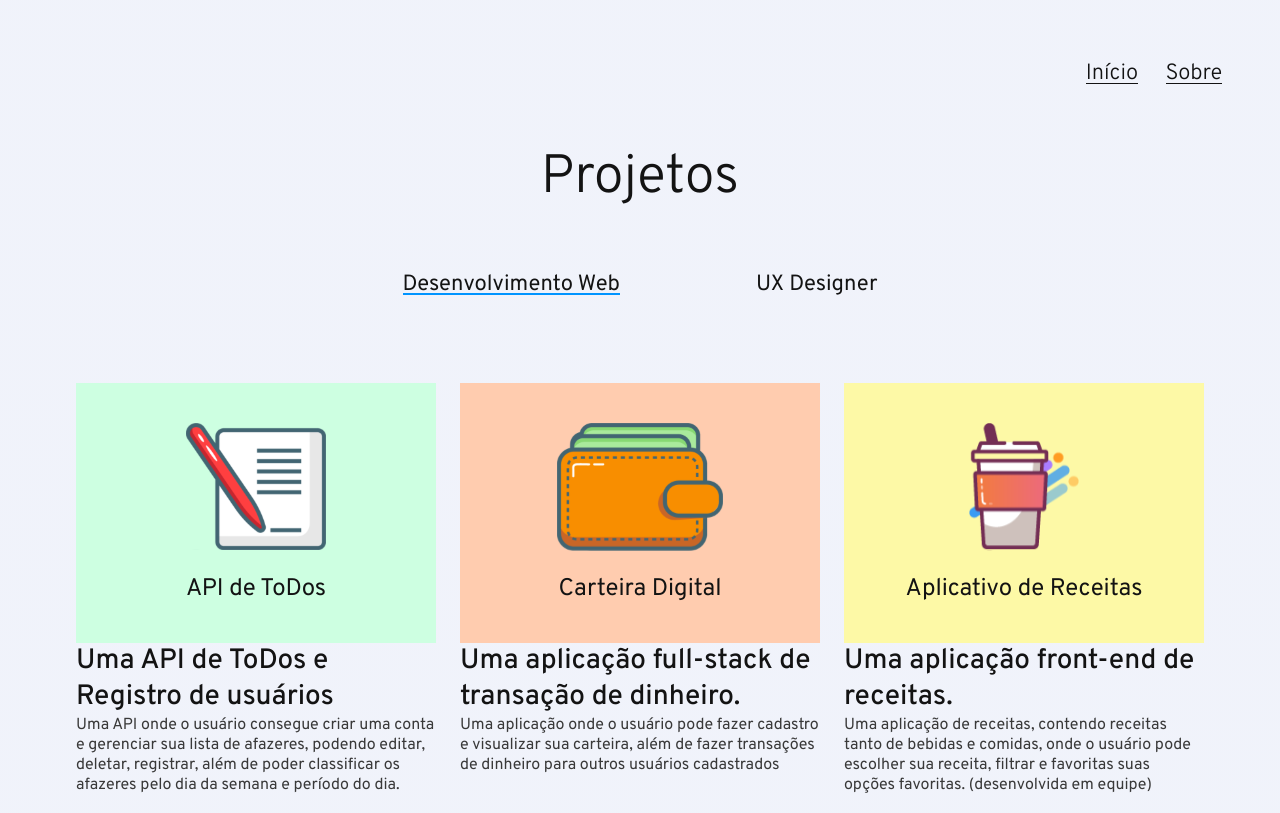
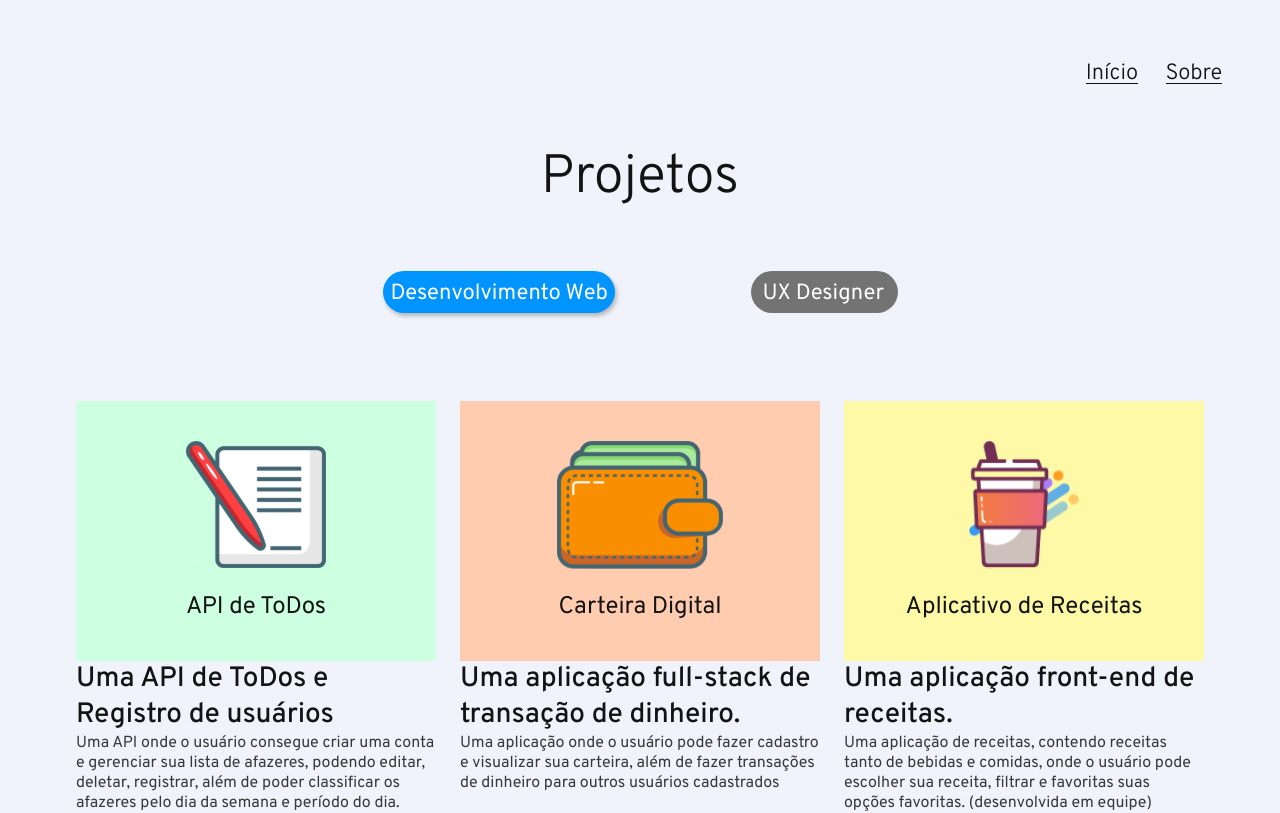
Before and after one commit to matheusjesse/portifolio-matheus-jesse, a React (Create React App) app: page /projetos in a window 1280 px wide. Shown: the top 813 px of the page. Built offline with nearby package versions, Linux system fonts and the light colour scheme; a web font is replaced by a local one.

Commit message:
style: alterando o estilo do menu da secao de projetos

```diff
--- a/src/styles/ProjetoContainer.js
+++ b/src/styles/ProjetoContainer.js
@@ -30,29 +30,47 @@ export const ProjetoContainer = styled.div`
 
   .menuProjectWeb {
     margin-right: 68px;
-    height: 24px;
+    height: 42px;
+    width: 232px;
     font-size: 22px;
     font-family: 'Overpass', sans-serif;
-    color: #131313;
+    color: #FFF;
+    background-color:#737373;
+    padding-top: 9px;
+    padding-left: 8px;
+    border-radius: 22px;
     @media only screen and (max-width: 568px) {
       margin-right: 0px;
+      font-size: 20px;
+      padding-left: 12px;
     }
     @media only screen and (max-width: 400px) {
       margin-right: 10px;
       font-size: 18px;
+      text-align: center;
+      width: 202px;
+      padding-top: 10px;
+      padding-left: 5px;
     }
   }
 
   .menuProjectWeb:hover {
     cursor: pointer;
+    box-shadow: 0px 2px 4px 0px rgba(0, 0, 0, 0.25);
   }
 
   .menuProjextUX {
     margin-left: 68px;
     font-size: 22px;
-    height: 24px;
+    height: 42px;
+    width: 147px;
+    padding-top: 9px;
+    padding-left: 12px;
+    background-color:#737373;
+    border-radius: 22px;
     font-family: 'Overpass', sans-serif;
-    color: #131313;
+    color: #FFF;
+    transition: box-shadow 0.5s;
     @media only screen and (max-width: 568px) {
       margin-right: 8px;
       margin-left: 48px;
@@ -61,12 +79,16 @@ export const ProjetoContainer = styled.div`
       margin-right: 0px;
       margin-left: 10px;
       font-size: 18px;
-
+      text-align: center;
+      width: 127px;
+      padding-top: 10px;
+      padding-left: 7px;
     }
   }
 
   .menuProjextUX:hover {
     cursor: pointer;
+    box-shadow: 2px 3px 4px 0px rgba(0, 0, 0, 0.25);
   }
 
   .projectSection {
@@ -83,7 +105,11 @@ export const ProjetoContainer = styled.div`
   }
 
   .menuSelect {
-    border-bottom: 2px solid #0094FF;
+    background-color: #0094FF;
+    box-shadow: 2px 3px 4px 0px rgba(0, 0, 0, 0.25);
+    -webkit-transition: background-color 1000ms linear;
+    -ms-transition: background-color 1000ms linear;
+    transition: background-color 500ms linear;
   }
 
   .uxProjectSection {
```
